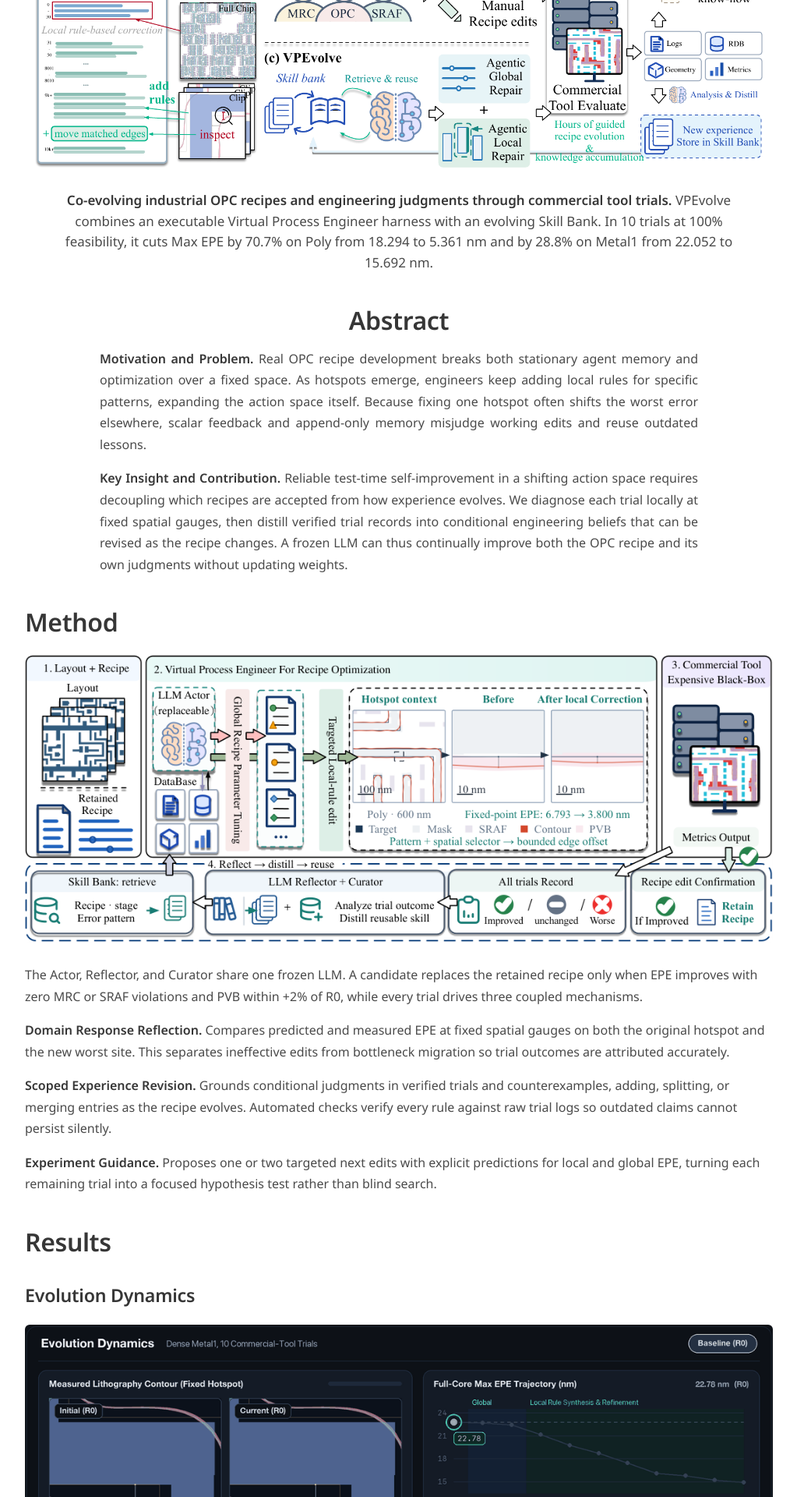
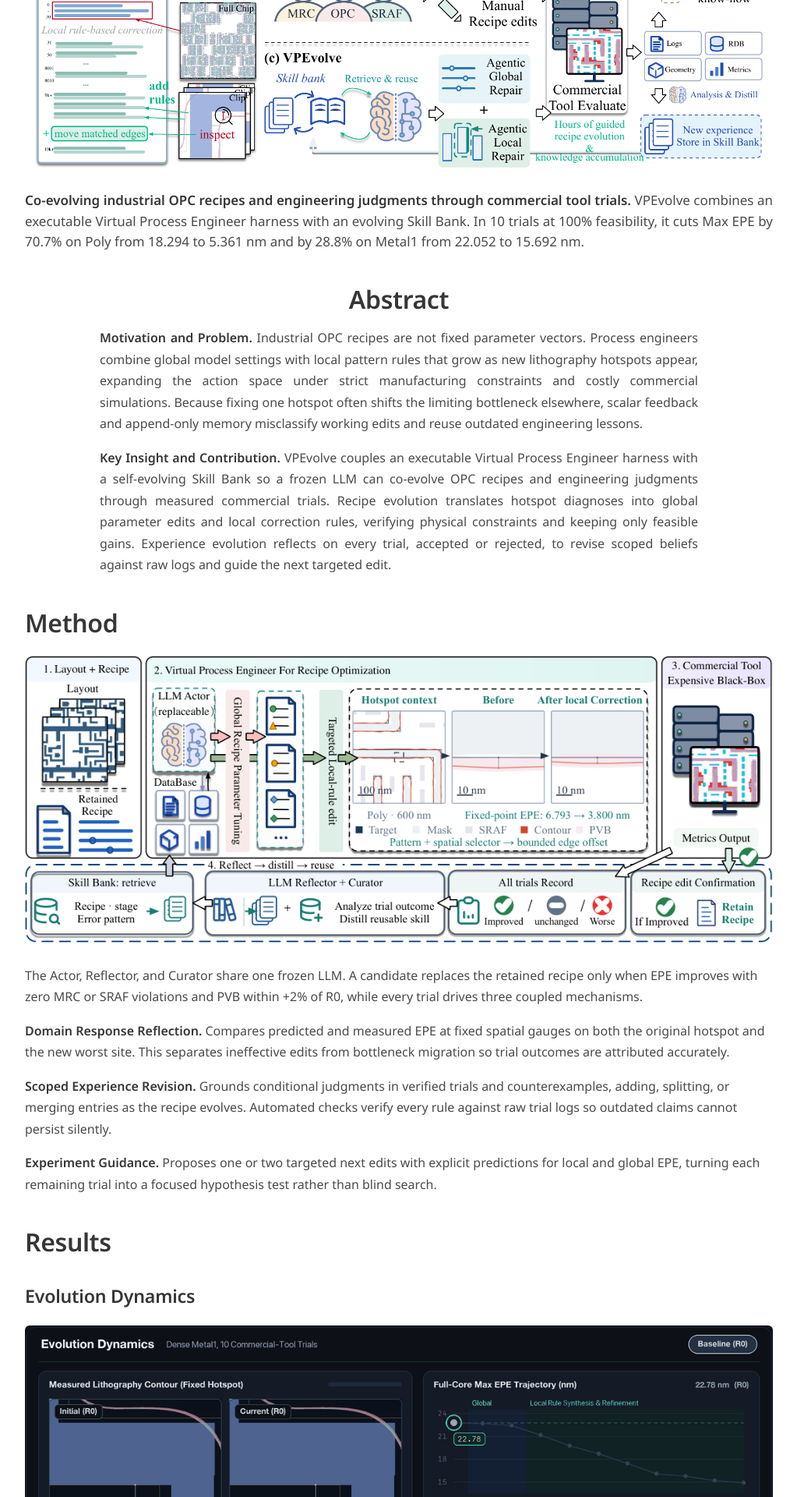
Before and after one commit to wxndong/wxndong.github.io, a Jekyll site: the page built from projects/vpevolve/index.md, in a window 1280 px wide. Shown: the part 532-2452 px from the top of the page at 78% size, without its empty margins (128-1151 px from the left). Built offline with Jekyll 4.4.1, drawn with Linux system fonts in a browser that asks for light colours; some web fonts are replaced.

Commit message:
Refine VPEvolve abstract and align teaser captions

```diff
--- a/_layouts/project.html
+++ b/_layouts/project.html
@@ -9,7 +9,7 @@
     <link rel="preconnect" href="https://fonts.googleapis.com">
     <link rel="preconnect" href="https://fonts.gstatic.com" crossorigin>
     <link rel="stylesheet" href="https://fonts.googleapis.com/css2?family=Google+Sans:wght@400;500;600;700&family=Noto+Sans:wght@400;500;600;700&display=swap">
-    <link rel="stylesheet" href="{{ '/assets/css/project.css' | relative_url }}">
+    <link rel="stylesheet" href="{{ '/assets/css/project.css' | relative_url }}?v={{ site.time | date: '%s' }}">
 </head>
 <body>
     <div class="proj-progress" aria-hidden="true"><div class="proj-progress-bar" id="proj-progress-bar"></div></div>
--- a/assets/css/project.css
+++ b/assets/css/project.css
@@ -253,13 +253,13 @@ a:hover { text-decoration: underline; text-underline-offset: 3px; }
 }
 
 .proj-teaser-caption {
-    margin: 1rem auto 0;
-    max-width: 900px;
+    margin: 1rem 0 0;
+    width: 100%;
     font-family: var(--font-display);
     font-size: 1.06rem;
     line-height: 1.58;
     color: var(--body);
-    text-align: center;
+    text-align: justify;
 }
 
 .proj-figure--md {
--- a/projects/vpevolve/index.md
+++ b/projects/vpevolve/index.md
@@ -42,9 +42,9 @@ bibtex: |
 
 ## Abstract
 
-**Motivation and Problem.** Real OPC recipe development breaks both stationary agent memory and optimization over a fixed space. As hotspots emerge, engineers keep adding local rules for specific patterns, expanding the action space itself. Because fixing one hotspot often shifts the worst error elsewhere, scalar feedback and append-only memory misjudge working edits and reuse outdated lessons.
+**Motivation and Problem.** Industrial OPC recipes are not fixed parameter vectors. Process engineers combine global model settings with local pattern rules that grow as new lithography hotspots appear, expanding the action space under strict manufacturing constraints and costly commercial simulations. Because fixing one hotspot often shifts the limiting bottleneck elsewhere, scalar feedback and append-only memory misclassify working edits and reuse outdated engineering lessons.
 
-**Key Insight and Contribution.** Reliable test-time self-improvement in a shifting action space requires decoupling which recipes are accepted from how experience evolves. We diagnose each trial locally at fixed spatial gauges, then distill verified trial records into conditional engineering beliefs that can be revised as the recipe changes. A frozen LLM can thus continually improve both the OPC recipe and its own judgments without updating weights.
+**Key Insight and Contribution.** VPEvolve couples an executable Virtual Process Engineer harness with a self-evolving Skill Bank so a frozen LLM can co-evolve OPC recipes and engineering judgments through measured commercial trials. Recipe evolution translates hotspot diagnoses into global parameter edits and local correction rules, verifying physical constraints and keeping only feasible gains. Experience evolution reflects on every trial, accepted or rejected, to revise scoped beliefs against raw logs and guide the next targeted edit.
 
 </section>
 
```
